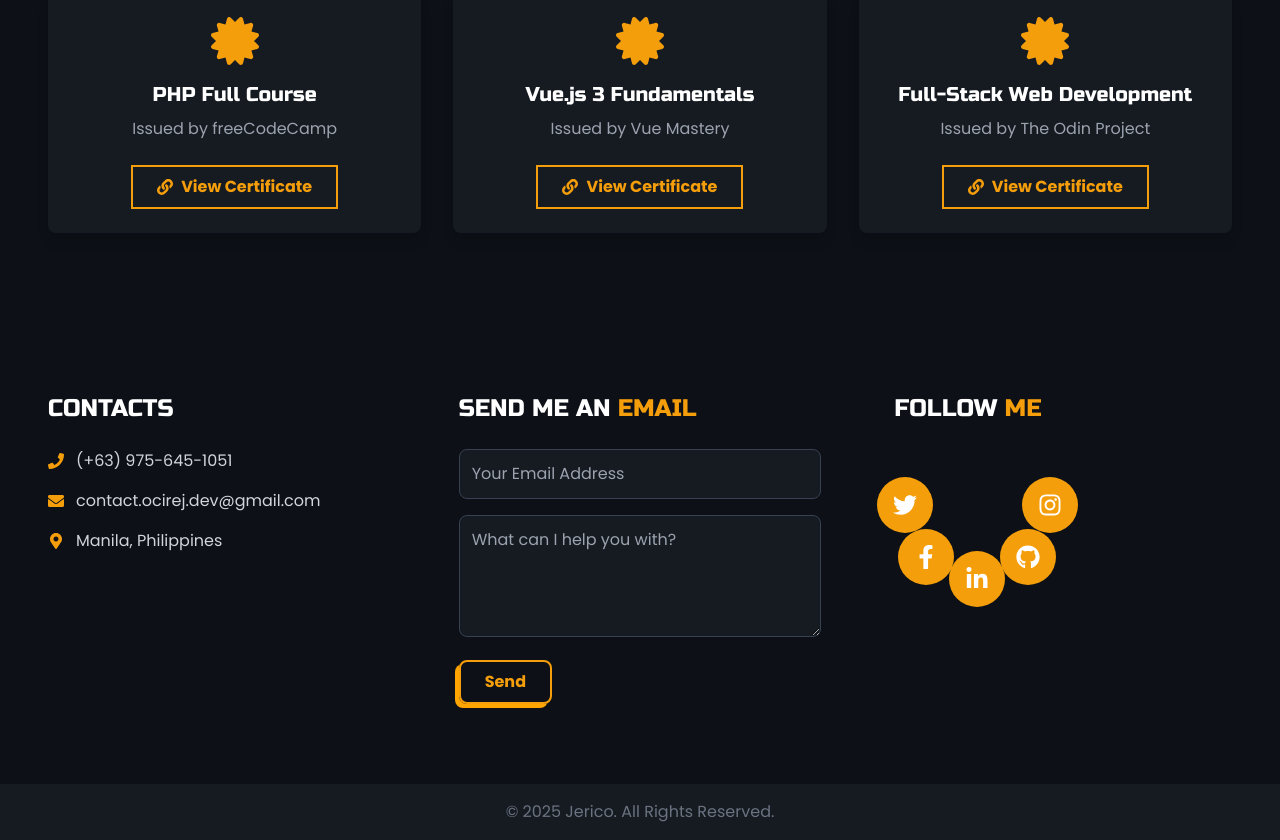
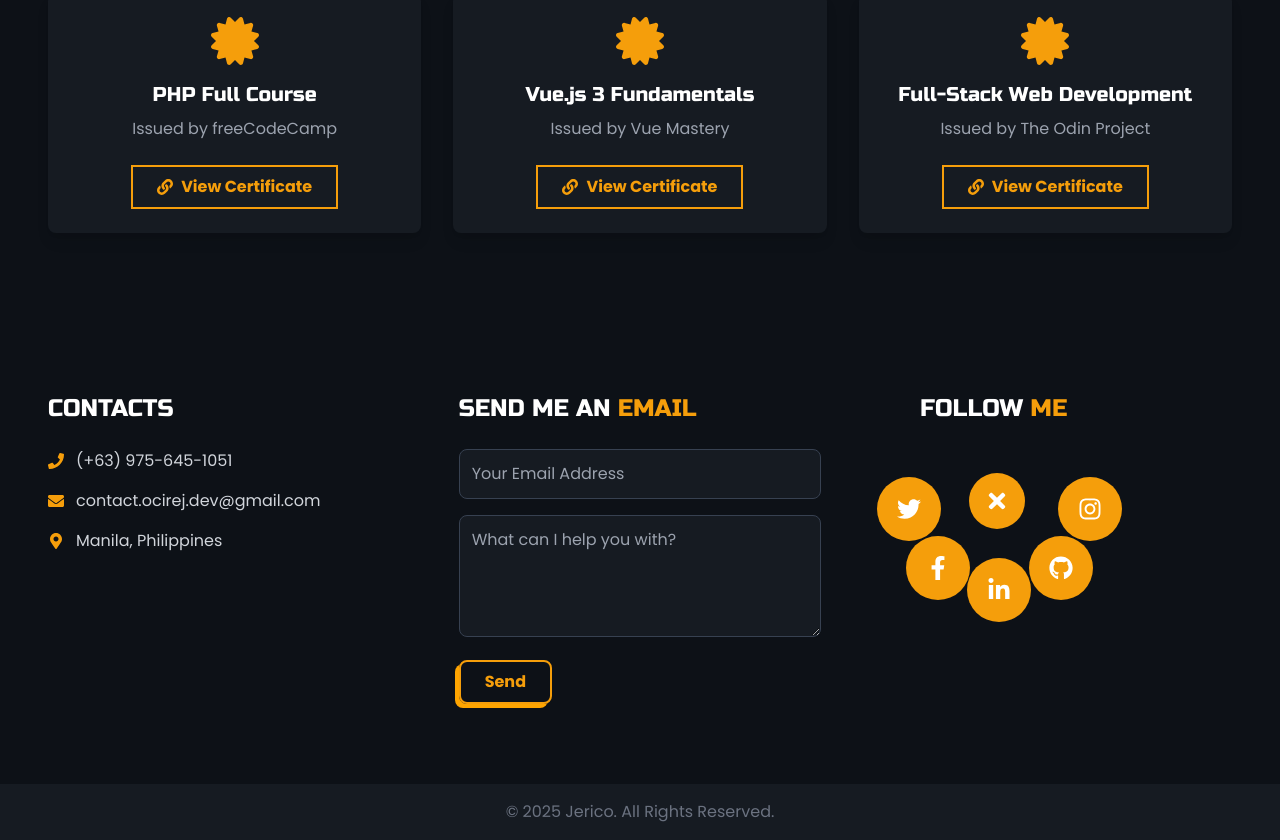
Before and after one commit to VEDSFJ/jerico-portfolio, a React (Vite) app: page / in a window 1280 px wide. Shown: the part 2047-2887 px from the top of the page. Built offline with nearby package versions, Linux system fonts and the light colour scheme.

Commit message:
UI tweaks

```diff
--- a/index.html
+++ b/index.html
@@ -6,8 +6,8 @@
     <meta name="viewport" content="width=device-width, initial-scale=1.0" />
     <title>Jerico | Full-Stack Developer</title>
   </head>
-  <!-- index.html -->
-<body class="bg-navy">
+
+  <body class="bg-navy">
   <div id="root"></div>
   <script type="module" src="/src/main.jsx"></script>
 </body>
--- a/src/components/Contact.jsx
+++ b/src/components/Contact.jsx
@@ -1,6 +1,6 @@
 import React, { useState } from 'react';
 import { motion } from 'framer-motion';
-import { FaPhone, FaEnvelope, FaMapMarkerAlt, FaFacebookF, FaTwitter, FaGithub, FaLinkedinIn, FaInstagram } from 'react-icons/fa';
+import { FaPhone, FaEnvelope, FaMapMarkerAlt, FaFacebookF, FaTwitter, FaTimes, FaGithub, FaLinkedinIn, FaInstagram } from 'react-icons/fa';
 
 const Contact = () => {
   // State for form inputs
@@ -85,7 +85,7 @@ const Contact = () => {
 
           {/* Column 3: Follow Me (New U-Shape Style) */}
           <div>
-            <h3 className="text-2xl font-russo text-white uppercase mb-6 translate-x-[6.9%]">
+            <h3 className="text-2xl font-russo text-white uppercase mb-6 translate-x-[14%]">
               FOLLOW <span className="text-brand-yellow">ME</span>
             </h3>
             {/* Parent container needs to be relative and have a set height */}
@@ -93,33 +93,36 @@ const Contact = () => {
 
               {/* Center "X" Icon (Twitter) */}
               <a href="https://www.twitter.com/your-username" target="_blank" rel="noopener noreferrer"
-                 className="absolute top-[2%] left-[2%] w-14 h-14 bg-brand-yellow text-white hover:bg-white hover:text-red-500 rounded-full flex items-center justify-center text-2xl transition-all duration-300">
+                 className="absolute top-[2%] left-[2%] w-16 h-16 bg-brand-yellow text-white hover:bg-white hover:text-red-500 rounded-full flex items-center justify-center text-2xl transition-all duration-300">
                 <FaTwitter />
               </a>
 
-              {/* U-Shape Icons Start Here */}
-
               {/* Facebook Icon */}
               <a href="https://www.facebook.com/contact.ocirej.dev.nigg4" target="_blank" rel="noopener noreferrer"
-                 className="absolute top-[25%] left-[8%] w-14 h-14 bg-brand-yellow text-white hover:bg-white hover:text-red-500 rounded-full flex items-center justify-center text-2xl transition-all duration-300">
+                 className="absolute top-[28%] left-[10%] w-16 h-16 bg-brand-yellow text-white hover:bg-white hover:text-red-500 rounded-full flex items-center justify-center text-2xl transition-all duration-300">
                 <FaFacebookF />
               </a>
 
+              <div
+                 className="absolute top-[0%] left-[27.5%] w-14 h-14 bg-brand-yellow text-white  rounded-full flex items-center justify-center text-2xl transition-all duration-300">
+                <FaTimes />
+              </div>
+
               {/* LinkedIn Icon */}
               <a href="https://www.linkedin.com/in/your-username" target="_blank" rel="noopener noreferrer"
-                 className="absolute top-[35%] left-[22%] w-14 h-14 bg-brand-yellow text-white hover:bg-white hover:text-red-500 rounded-full flex items-center justify-center text-2xl transition-all duration-300">
+                 className="absolute top-[38%] left-[27%] w-16 h-16 bg-brand-yellow text-white hover:bg-white hover:text-red-500 rounded-full flex items-center justify-center text-2xl transition-all duration-300">
                 <FaLinkedinIn />
               </a>
 
               {/* GitHub Icon */}
               <a href="https://github.com/VEDSFJ" target="_blank" rel="noopener noreferrer"
-                 className="absolute top-[25%] left-[36%] w-14 h-14 bg-brand-yellow text-white hover:bg-white hover:text-red-500 rounded-full flex items-center justify-center text-2xl transition-all duration-300">
+                 className="absolute top-[28%] left-[44%] w-16 h-16 bg-brand-yellow text-white hover:bg-white hover:text-red-500 rounded-full flex items-center justify-center text-2xl transition-all duration-300">
                 <FaGithub />
               </a>
 
               {/* Instagram Icon */}
               <a href="#" target="_blank" rel="noopener noreferrer"
-                 className="absolute top-[2%] left-[42%] w-14 h-14 bg-brand-yellow text-white hover:bg-white hover:text-red-500 rounded-full flex items-center justify-center text-2xl transition-all duration-300">
+                 className="absolute top-[2%] left-[52%] w-16 h-16 bg-brand-yellow text-white hover:bg-white hover:text-red-500 rounded-full flex items-center justify-center text-2xl transition-all duration-300">
                 <FaInstagram />
               </a>
             </div>
```
